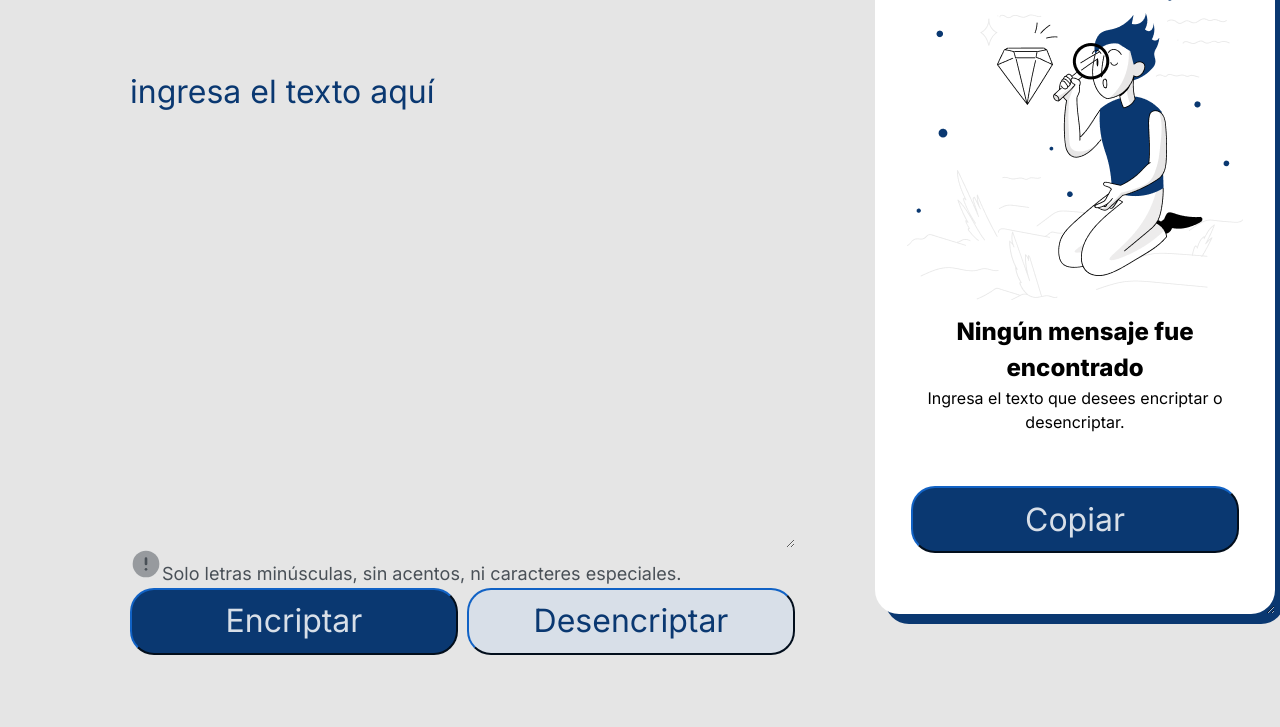
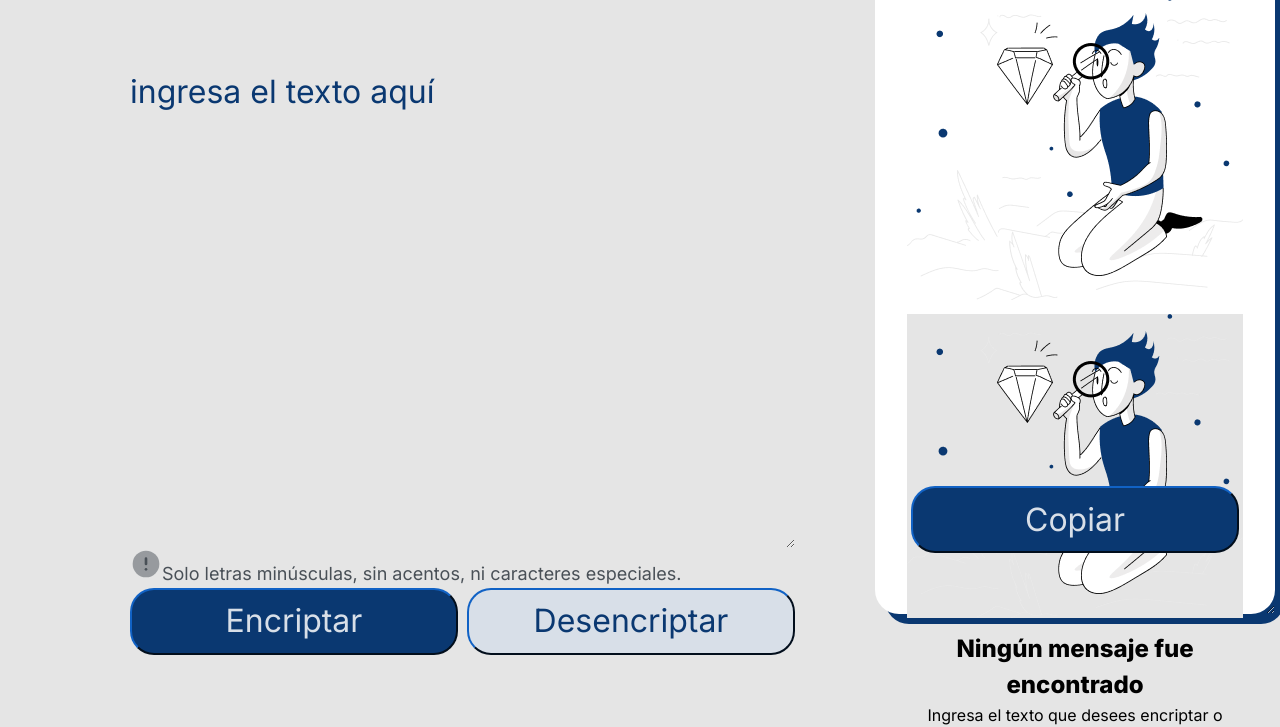
Before and after one commit to MonJrz/encriptador-de-texto, a plain HTML site: page index.html in a window 1280 px wide. Shown: the part 80-807 px from the top of the page. Drawn offline with Linux system fonts and the light colour scheme.

Commit message:
Se agrega imagen "Muñeco" en index.html

```diff
--- a/index.html
+++ b/index.html
@@ -25,6 +25,7 @@
         <section class="seccion-mensaje">
             <textarea id="mensaje" class="mensaje" cols="20" rows="10"></textarea>
             <div class="mensaje-disclaimer">
+                <img class="muñeco" src="./imgs/Muñeco.png">
                <h3 class="mensaje-titulo">Ningún mensaje fue encontrado</h3>
                 <p class="mensaje-parrafo">Ingresa el texto que desees encriptar o desencriptar.</p>
             </div>
```
